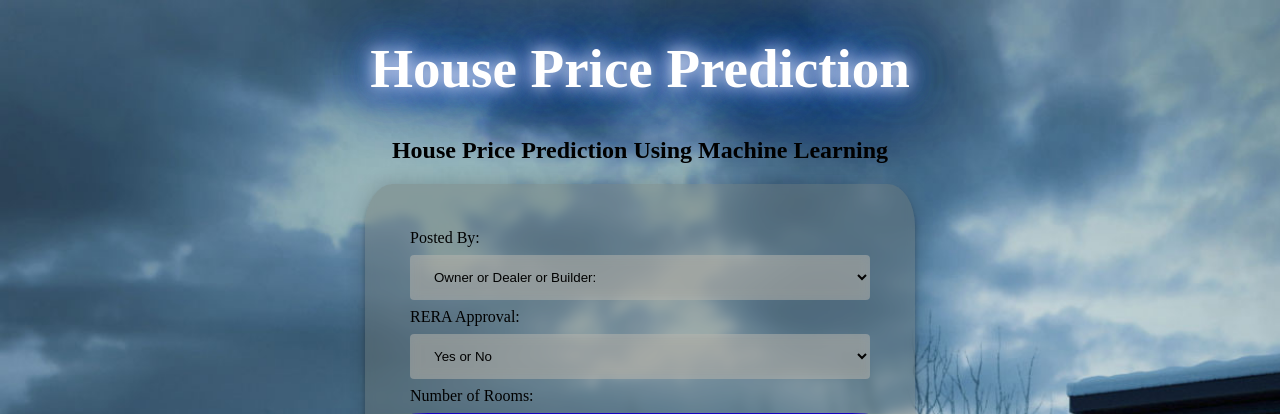
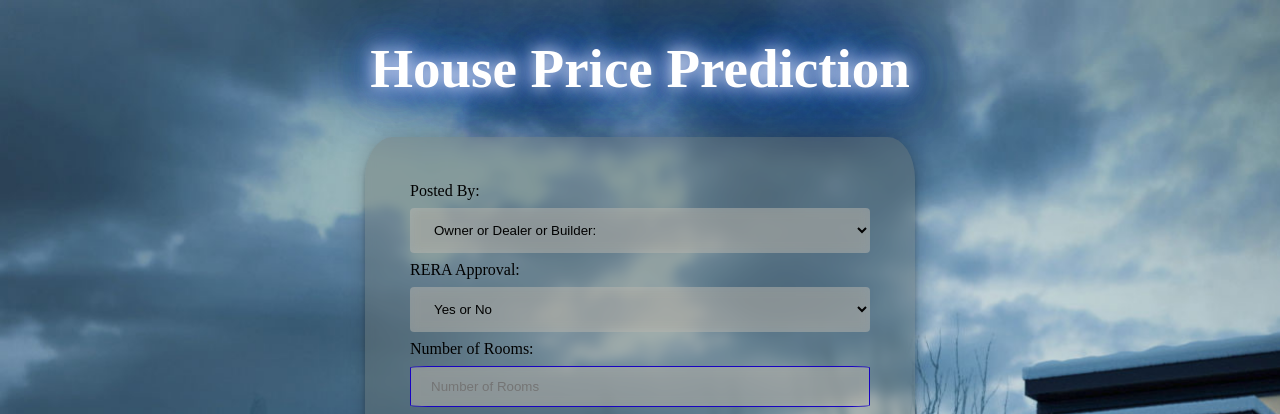
Before and after one commit to digeesh038/house, a Flask app: page / in a window 1280 px wide. Shown: the top 414 px of the page. Run offline with Flask 2, Linux system fonts and the light colour scheme.

Commit message:
first commit

```diff
--- a/templates/home.html
+++ b/templates/home.html
@@ -36,7 +36,7 @@ margin:5px;
 </head>
 <body background="/static/house1.jpg">
 <h1 align="center" class="glow" >House Price Prediction</h1>
-<h2 align="center">House Price Prediction Using Machine Learning</h5>
+<!-- <h2 align="center">House Price Prediction Using Machine Learning</h5> -->
 <!-- <div class="imagediv"><img src="static\ip1.jpg" alt="" class="img1"></div> -->
 
 <div class="forms">
```
